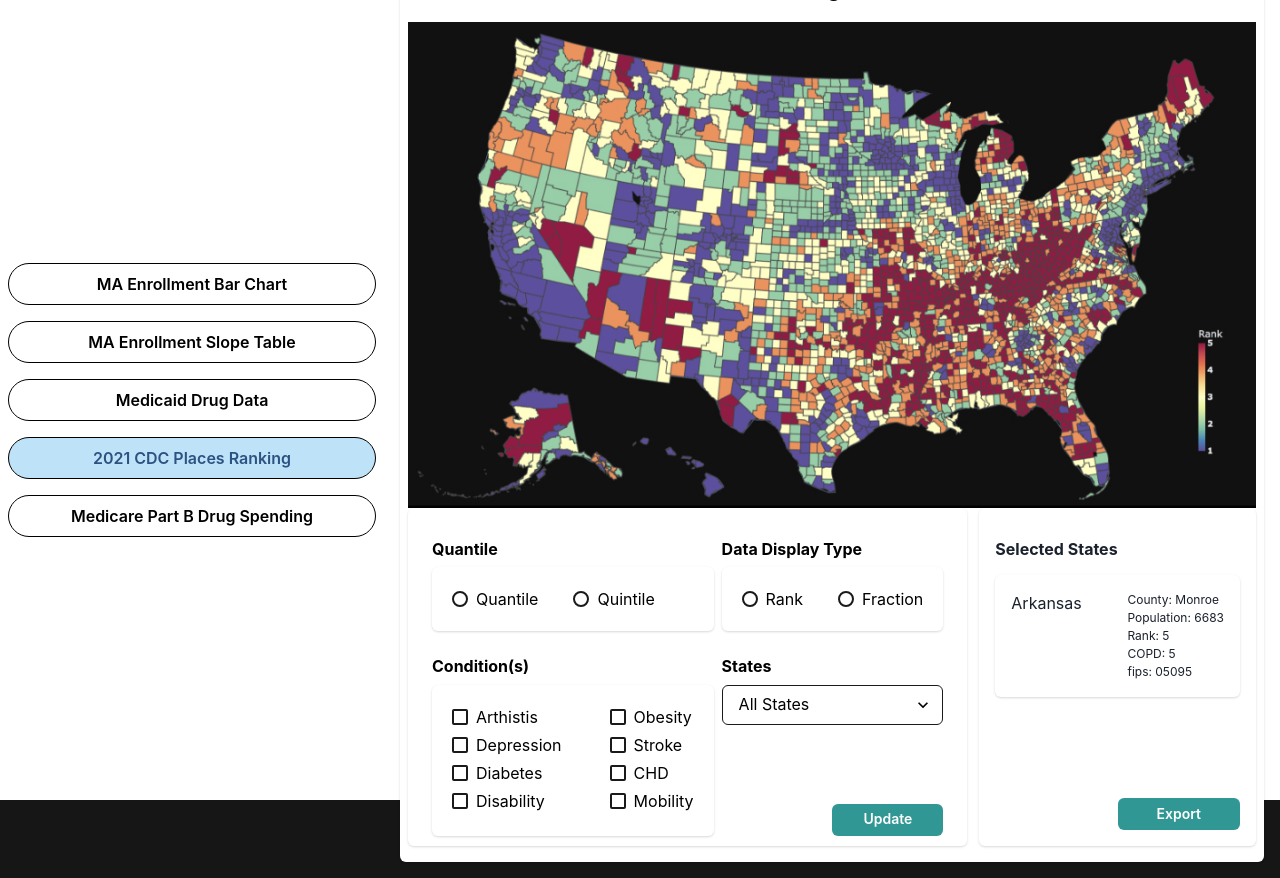
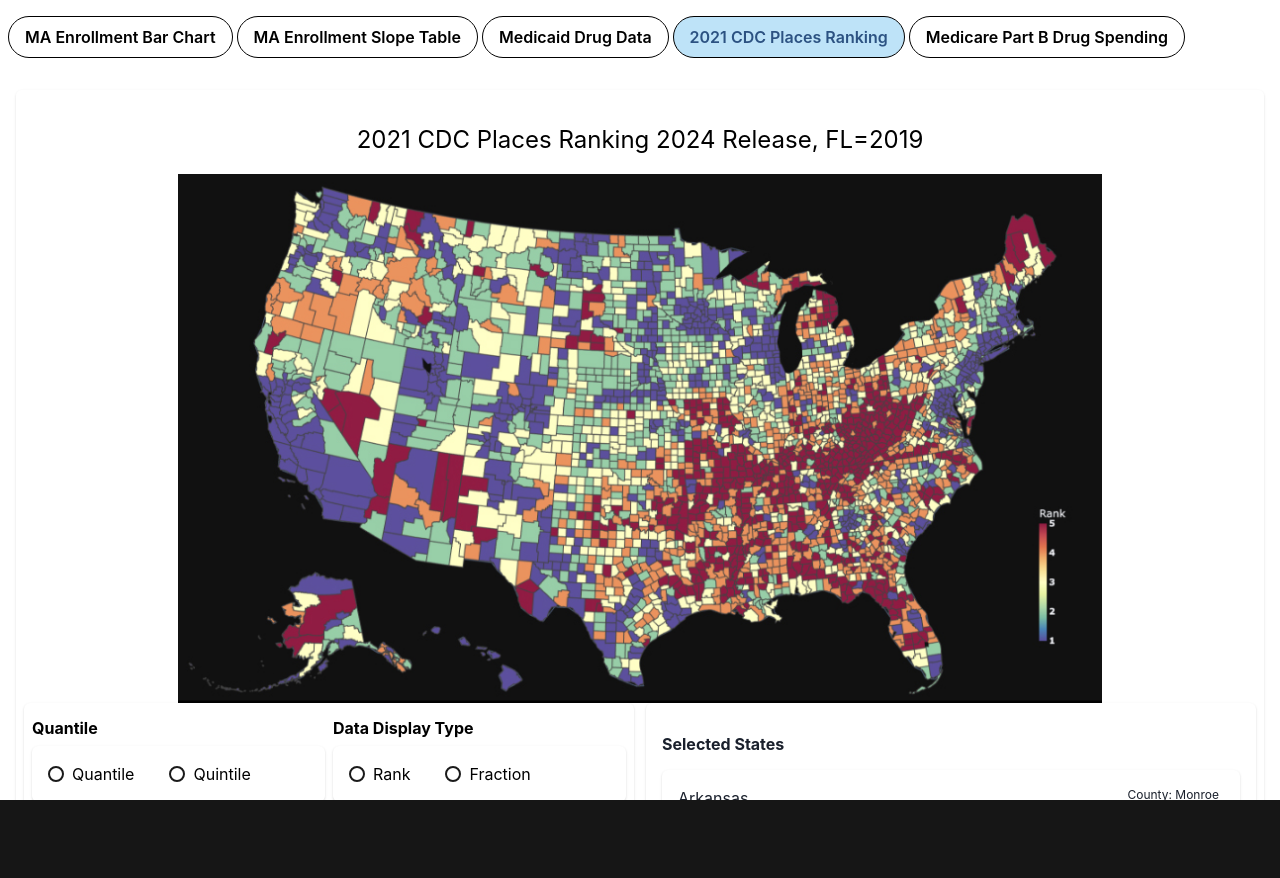
Before and after one commit to tivothis/forte-assignment, a React (Create React App) app: page / in a window 1280 px wide. After the commit the page ends 800 px from the top, so only its background shows below. Built offline with nearby package versions, Linux system fonts and the light colour scheme.

Commit message:
implemented multi selector component

```diff
--- a/src/App.js
+++ b/src/App.js
@@ -6,17 +6,19 @@ import {
   TabPanels,
   TabPanel,
   useMediaQuery,
+  useBreakpointValue,
 } from '@chakra-ui/react'; // Import Box from Chakra UI
 import Map from './Components/Map.js'; // Import the Map component
 // import theme from './theme'; // Import the theme
+import theme from './theme.js'; // Import the theme
 
 function App() {
 
   const defaultTabColor = 'black';
   const defaultBackgroundColor = 'white.50'; // Use the theme color
   const tabBorder="1px solid black";
-  const isTablet = useMediaQuery('(max-width: 768px)')[0]; // Check if the screen size is tablet or smaller
-  const isMobile = useMediaQuery('(max-width: 480px)')[0]; // Check if the screen size is mobile or smaller
+  const [isMobile] = useMediaQuery(`(max-width: ${theme.breakpoints.sm})`); // Use the 'sm' breakpoint
+  const [isTablet] = useMediaQuery(`(max-width: ${theme.breakpoints.lg})`); // Use 'md' and 'lg' breakpoints
 
 
   return (
@@ -24,8 +26,9 @@ function App() {
       backgroundColor={defaultBackgroundColor} // Use the theme color
       display="flex"
       flexDirection="column" // Ensure the layout stacks vertically
-    height="100vh"
-    width="100vw"
+      height="100vh" // Full viewport height
+      width="100vw" // Full viewport width
+      overflow="hidden" // Prevent content from overflowing
     >
       <Tabs
         orientation={isMobile ? "horizontal" : isTablet ? "horizontal" : "vertical"} // Horizontal for mobile, vertical for desktop
@@ -35,13 +38,13 @@ function App() {
         alignItems={isMobile ? "center" : isTablet ? "flex-start" : "center"} // Center tabs for mobile and desktop
         justifyContent={isMobile ? "flex-end" : isTablet ? "flex-start" : "center"} // Adjust alignment
         width="100%"
-      height="100%"
+        height="100%" // Ensure Tabs take the full height of the parent Box
         defaultIndex={3}
       >
         <TabList
           width={isMobile ? "100%" : isTablet ? "100%" : "30%"} // Full width for mobile and tablet
           padding="1rem .5em 1rem .5em"
-        gap={isMobile? "0" : isTablet? ".25em" : "1rem"} // Add spacing between tabs
+          gap={isMobile ? "0" : isTablet ? ".25em" : "1rem"} // Add spacing between tabs
           flexDirection={isMobile ? "row" : isTablet ? "row" : "column"} // Horizontal for mobile
           flexShrink={0} // Prevent shrinking
           position={isMobile ? "absolute" : "static"} // Position tabs at the bottom for mobile
@@ -49,39 +52,19 @@ function App() {
           backgroundColor={isMobile ? "white" : "transparent"} // Add background for mobile tabs
           zIndex={isMobile ? 1 : "auto"} // Ensure tabs are above content for mobile
         >
-        <Tab
-          color={defaultTabColor}
-          border={tabBorder}
-          fontSize={isMobile ? "10px" : "inherit"} // Set font size to 8px for mobile, inherit otherwise
-        >
+          <Tab color={defaultTabColor} border={tabBorder} fontSize={isMobile ? "10px" : "inherit"}>
             MA Enrollment Bar Chart
           </Tab>
-        <Tab
-          color={defaultTabColor}
-          border={tabBorder}
-          fontSize={isMobile ? "10px" : "inherit"} // Set font size to 8px for mobile, inherit otherwise
-        >
+          <Tab color={defaultTabColor} border={tabBorder} fontSize={isMobile ? "10px" : "inherit"}>
             MA Enrollment Slope Table
           </Tab>
-        <Tab
-          color={defaultTabColor}
-          border={tabBorder}
-          fontSize={isMobile ? "10px" : "inherit"} // Set font size to 8px for mobile, inherit otherwise
-        >
+          <Tab color={defaultTabColor} border={tabBorder} fontSize={isMobile ? "10px" : "inherit"}>
             Medicaid Drug Data
           </Tab>
-        <Tab
-          color={defaultTabColor}
-          border={tabBorder}
-          fontSize={isMobile ? "10px" : "inherit"} // Set font size to 8px for mobile, inherit otherwise
-        >
+          <Tab color={defaultTabColor} border={tabBorder} fontSize={isMobile ? "10px" : "inherit"}>
             2021 CDC Places Ranking
           </Tab>
-        <Tab
-          color={defaultTabColor}
-          border={tabBorder}
-          fontSize={isMobile ? "10px" : "inherit"} // Set font size to 8px for mobile, inherit otherwise
-        >
+          <Tab color={defaultTabColor} border={tabBorder} fontSize={isMobile ? "10px" : "inherit"}>
             Medicare Part B Drug Spending
           </Tab>
         </TabList>
@@ -89,6 +72,7 @@ function App() {
         <TabPanels
           flex={1} // Allow TabPanels to take the remaining space
           overflow="auto" // Handle overflow if needed
+          height="100%" // Ensure TabPanels take the full height of the parent Tabs
         >
           <TabPanel>
             <p>MA Enrollment Bar Chart</p>
--- a/src/Components/Map.js
+++ b/src/Components/Map.js
@@ -14,17 +14,17 @@ import {
   ModalFooter,
   ModalBody,
   ModalCloseButton,
-  Button,
+  Box,
 } from '@chakra-ui/react';// Import the heatmap image
 import MapWithFilters from './MapWithFilters.js';
 import StateCards from './StateCards.js'; // Import the state cards
+import theme from '../theme.js'; // Import the theme
 
 // export const MapContext = createContext();
 
 export default function Map() {
-  const isMobile = useMediaQuery("(max-width: 480px)")[0]; // Check if the screen size is mobile or smaller
-  const isTablet = useMediaQuery("(max-width: 768px)")[0]; // Check if the screen size is tablet or smaller
-  // const { isOpen, onClose } = useDisclosure()
+  const [isMobile] = useMediaQuery(`(max-width: ${theme.breakpoints.sm})`); // Use the 'sm' breakpoint
+  const [isTablet] = useMediaQuery(`(max-width: ${theme.breakpoints.lg})`); // Use 'md' and 'lg' breakpoints
   const [viewStateModal, setViewStateModal] = useState(false); // State to control the modal visibility
   const defaultCardColor = "white.50"; // Use the theme color
   const defaultFontColor = "black";
@@ -38,8 +38,11 @@ export default function Map() {
         backgroundColor={defaultCardColor}
         width="100%"
         height="100%"
+        maxHeight="100vh" // Ensure the Card does not exceed the viewport height
+        overflow="auto" // Handle any overflowing content
         padding="1rem .5em 1rem .5em"
         >
+          <Box display="flex" flexDirection="column" alignItems="center" justifyContent="flex-start">
             <CardHeader
               color={defaultFontColor}
               fontSize="2xl"
@@ -51,9 +54,10 @@ export default function Map() {
               <Image
                 src={"/heatmap2.jpg"}
                 alt="Heatmap"
-            width="100%"
+                width="75%"
                 height="auto"
               />
+          </Box>
         <Grid
           templateColumns={templateColumns}
           gap={3}
--- a/src/Components/MapWithFilters.js
+++ b/src/Components/MapWithFilters.js
@@ -12,20 +12,22 @@ import {
   RadioGroup,
   Stack,
   Checkbox,
-  Select,
+  // Select,
   useMediaQuery,
 } from "@chakra-ui/react";
 import { StateList } from "./StateList.js"; // Import the state list
-// import StateCards from "./StateCards.js"; // Import the state cards
+
 // import { MultiSelect } from 'chakra-multiselect'
-
+import Select from 'react-select';
+import theme from "../theme.js"; // Import the theme
 
 export default function MapWithFilters({ setViewStateModal}) {
-  const isMobile = useMediaQuery("(max-width: 480px)")[0]; // Check if the screen size is mobile or smaller
-  const isTablet = useMediaQuery("(max-width: 768px)")[0]; // Check if the screen size is tablet or smaller// Use the context
+  const [isMobile] = useMediaQuery(`(max-width: ${theme.breakpoints.sm})`); // Use the 'sm' breakpoint
+  const [isTablet] = useMediaQuery(`(min-width: ${theme.breakpoints.lg})`); // Use 'md' and 'lg' breakpoints
   const [value, setValue] = useState([])
-  const templateColumns = isTablet? "1fr" : "repeat(2, 1fr)";
-  const templateRows = isTablet? "" : "40% 55%";
+  const [isAllStatesChecked, setIsAllStatesChecked] = useState(false); // State for "All States" checkbox
+  const templateColumns = isMobile? "1fr" : "repeat(2, 1fr)";
+  const templateRows = "40% 55%";
   const defaultCardColor = "white.50"; // Use the theme color
   const defaultFontColor = "black";
   const labelMarginBottom = "0.5em";
@@ -38,6 +40,22 @@ export default function MapWithFilters({ setViewStateModal}) {
     label: state,
   }));
 
+  // Handle selection logic
+  const handleChange = (selectedOptions) => {
+    setValue(selectedOptions || []);
+  };
+
+  // Handle "All States" checkbox logic
+  const handleAllStatesChange = (e) => {
+    const isChecked = e.target.checked;
+    setIsAllStatesChecked(isChecked);
+
+    if (isChecked) {
+      // If "All States" is checked, clear the selected options
+      setValue([]);
+    }
+  };
+
   return (
     <Card
       width="100%"
@@ -48,7 +66,7 @@ export default function MapWithFilters({ setViewStateModal}) {
       <Grid
         templateColumns={templateColumns}
         templateRows={templateRows}
-
+        height={isMobile? "50%" : "100%"}
         gap={2}
         color={defaultFontColor}
         padding="1rem .5em 1rem .5em"
@@ -62,11 +80,11 @@ export default function MapWithFilters({ setViewStateModal}) {
           </Heading>
           <Card
             backgroundColor={defaultCardColor}
-            // padding="1rem .5em 1rem .5em"
+            padding=".5em"
             borderRadius="md"
             color={defaultFontColor}
           >
-            <CardBody>
+            <CardBody padding=".5em">
               <RadioGroup >
                 <Stack spacing={35} direction='row'>
                   <Radio value='Quantile'>
@@ -89,11 +107,11 @@ export default function MapWithFilters({ setViewStateModal}) {
           </Heading>
           <Card
             backgroundColor={defaultCardColor}
-            // padding="1rem .5em 1rem .5em"
+            padding=".5em"
             borderRadius="md"
             color={defaultFontColor}
           >
-            <CardBody>
+            <CardBody padding=".5em">
               <RadioGroup >
                 <Stack spacing={35} direction='row'>
                   <Radio value='Rank'>
@@ -116,13 +134,13 @@ export default function MapWithFilters({ setViewStateModal}) {
         </Heading>
           <Card
             backgroundColor={defaultCardColor}
-            // padding="1rem .5em 1rem .5em"
+            padding="0 .5em .5em .5em"
             borderRadius="md"
             color={defaultFontColor}
-            height="100%"
+            height="80%"
           >
-            <CardBody display="flex" flexDirection="row">
-              <Stack direction="column" spacing={1} marginRight="3rem">
+            <CardBody display="flex" flexDirection="row" padding=".5em">
+              <Stack direction="column"  marginRight="3rem" spacing={0}>
                 <Checkbox value="Arthritis">
                   Arthistis
                 </Checkbox>
@@ -136,7 +154,7 @@ export default function MapWithFilters({ setViewStateModal}) {
                   Disability
                 </Checkbox>
               </Stack>
-              <Stack direction="column" spacing={1}>
+              <Stack direction="column" spacing={0}>
                 <Checkbox value="Obesity">
                   Obesity
                 </Checkbox>
@@ -167,28 +185,75 @@ export default function MapWithFilters({ setViewStateModal}) {
             justifyContent="space-between"
             height={isTablet? "" : "100%"}
           >
-              {/* <MultiSelect
-                options={stateOptions}
-                value={value}
-                label='Choose an item'
-                onChange={setValue}
-              /> */}
-          <Select
-            value={value}
-            label='Choose an item'
-            onChange={setValue}
-            isMulti
-          >
-            {stateOptions.map((option) => (
-              <option key={option.value} value={option.value}>
-                {option.label}
-              </option>
-            ))}
-            </Select>
+                        <Select
+              options={stateOptions}
+              value={value}
+              onChange={handleChange}
+              isMulti
+              placeholder="Choose states"
+              closeMenuOnSelect={false}
+              isDisabled={isAllStatesChecked} // Disable the Select component if "All States" is checked
+              styles={{
+                control: (base) => ({
+                  ...base,
+                  borderColor: "gray.300",
+                  boxShadow: "none",
+                  "&:hover": { borderColor: "gray.400" },
+                  minHeight: "40px",
+                }),
+                menu: (base) => ({
+                  ...base,
+                  zIndex: 9999,
+                }),
+                valueContainer: (base) => ({
+                  ...base,
+                  flexWrap: "wrap",
+                  overflowY: "auto",
+                  maxHeight: "70px",
+                  padding: "4px",
+                  scrollbarWidth: "thin",
+                  "&::-webkit-scrollbar": {
+                    width: "6px",
+                    height: "6px",
+                  },
+                  "&::-webkit-scrollbar-thumb": {
+                    background: "#c4c4c4",
+                    borderRadius: "4px",
+                  },
+                  "&::-webkit-scrollbar-track": {
+                    background: "#f0f0f0",
+                  },
+                }),
+                multiValue: (base) => ({
+                  ...base,
+                  margin: "2px",
+                }),
+                option: (base, state) => ({
+                  ...base,
+                  backgroundColor: state.isFocused ? "#f0f0f0" : "white",
+                  color: "black",
+                  "&:active": {
+                    backgroundColor: "#e2e8f0",
+                  },
+                }),
+              }}
+              menuPortalTarget={document.body}
+              menuPosition="absolute"
+              menuPlacement="auto"
+            />
+            <Checkbox
+              isChecked={isAllStatesChecked}
+              onChange={handleAllStatesChange}
+            >
+              <Box as="span" pointerEvents="none">
+                All States
+              </Box>
+            </Checkbox>
             <Box
             display="flex"
             flexDirection="row"
-            justifyContent={isMobile? "space-between" : "flex-end"}
+            justifyContent={isMobile? "space-around" : "flex-end"}
+            alignItems="center"
             >
               {isMobile?
                 <Button
@@ -211,7 +276,7 @@ export default function MapWithFilters({ setViewStateModal}) {
                   variant="solid"
                   size="sm"
                   marginTop="1rem"
-                  width="50%"
+                  width="140px"
                   alignSelf="end"
                 >
                   Update
--- a/src/Components/StateCards.js
+++ b/src/Components/StateCards.js
@@ -45,7 +45,7 @@ export default function StateCards ()  {
       <Button
         colorScheme="teal"
         alignSelf="flex-end"
-        width="50%"
+        width="140px"
         size="sm"
       >
         Export
--- a/src/Components/StateList.js
+++ b/src/Components/StateList.js
@@ -1,6 +1,4 @@
 export const StateList = {
-  "All": "All States",
-  "None": "None",
   "Alabama": "Alabama",
   "Alaska": "Alaska",
   "Arizona": "Arizona",
```
Also changed, not shown: src/theme.js (+9 -4 lines). Lines whose indentation alone changed are shown as unchanged.
